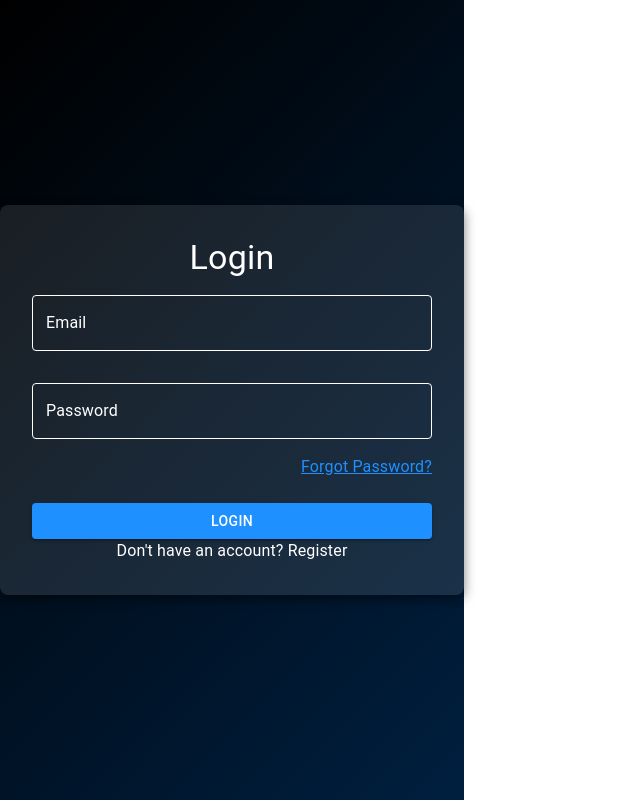
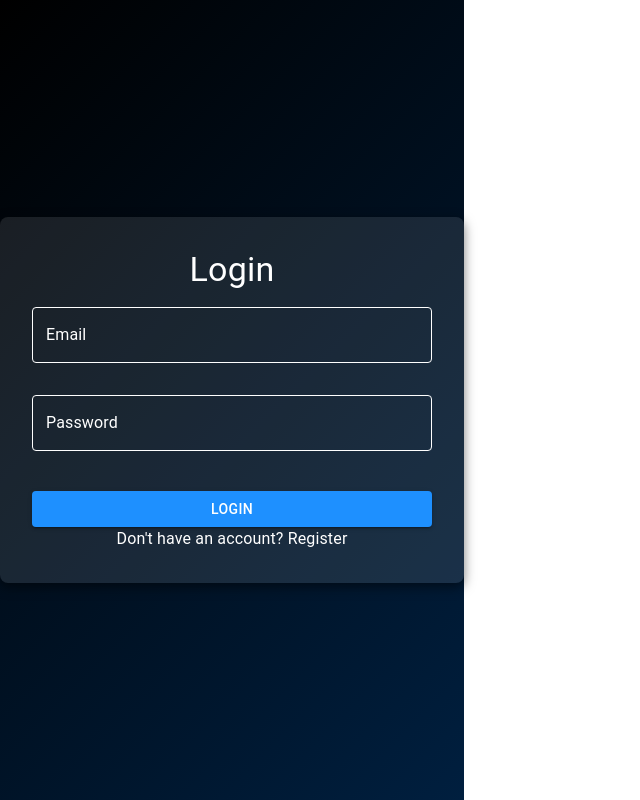
Before and after one commit to Timi16/Tchess, a React (Vite) app: page / in a window 1280 px wide. Shown: the whole page, without its empty margins (0-640 px from the left). Built offline with nearby package versions, Linux system fonts and the light colour scheme.

Commit message:
Fixing bugs

```diff
--- a/src/App.jsx
+++ b/src/App.jsx
@@ -1,4 +1,5 @@
 import React, { useState } from 'react';
+import { BrowserRouter as Router, Route, Routes, Navigate } from 'react-router-dom';
 import AuthScreen from './AuthScreen';
 import Home from './Home';
 
@@ -10,13 +11,18 @@ const App = () => {
   };
 
   return (
-    <div>
-      {username ? (
-        <Home username={username} />
-      ) : (
-        <AuthScreen navigateToForgotPassword={() => {}} onLoginSuccess={handleLoginSuccess} />
-      )}
-    </div>
+    <Router>
+      <Routes>
+        <Route
+          path="/"
+          element={username ? <Navigate to="/home" /> : <AuthScreen onLoginSuccess={handleLoginSuccess} />}
+        />
+        <Route
+          path="/home"
+          element={username ? <Home username={username} /> : <Navigate to="/" />}
+        />
+      </Routes>
+    </Router>
   );
 };
 
--- a/src/AuthScreen.jsx
+++ b/src/AuthScreen.jsx
@@ -1,8 +1,9 @@
 import React, { useState } from "react";
 import styled from "styled-components";
 import { Button, TextField, Typography, CircularProgress, Snackbar } from "@mui/material";
+import { useNavigate } from "react-router-dom"; // Import useNavigate
 
-const AuthScreen = ({ navigateToForgotPassword, onLoginSuccess }) => {
+const AuthScreen = ({ onLoginSuccess }) => {
   const [isLogin, setIsLogin] = useState(true);
   const [email, setEmail] = useState("");
   const [password, setPassword] = useState("");
@@ -11,6 +12,7 @@ const AuthScreen = ({ navigateToForgotPassword, onLoginSuccess }) => {
   const [loading, setLoading] = useState(false);
   const [snackbarOpen, setSnackbarOpen] = useState(false);
   const [snackbarMessage, setSnackbarMessage] = useState("");
+  const navigate = useNavigate(); // Initialize useNavigate
 
   const toggleMode = () => {
     setIsLogin(!isLogin);
@@ -70,20 +72,24 @@ const AuthScreen = ({ navigateToForgotPassword, onLoginSuccess }) => {
         const data = await response.json();
 
         if (response.ok) {
-          // Successful login/registration
           if (isLogin) {
-            // Redirect or show the home page
             onLoginSuccess(data.username); // Pass username to the parent component
+            navigate("/home"); // Navigate to the home page
           } else {
-            setSnackbarMessage("Registration successful! Please login.");
+            setSnackbarMessage("Registration successful! Please log in.");
+            setSnackbarOpen(true);
+            setTimeout(() => {
+              navigate("/"); // Redirect to login page after showing message
+            }, 3000); // Wait for 3 seconds before navigating
           }
         } else {
-          // Handle unsuccessful login/registration
           setSnackbarMessage(data.message || "An error occurred");
+          setSnackbarOpen(true);
         }
       } catch (error) {
         console.error("Error:", error);
         setSnackbarMessage("An unexpected error occurred. Please try again.");
+        setSnackbarOpen(true);
       } finally {
         setLoading(false);
       }
@@ -139,25 +145,17 @@ const AuthScreen = ({ navigateToForgotPassword, onLoginSuccess }) => {
           helperText={errors.password}
         />
 
-        {isLogin && (
-          <ForgotPasswordLink onClick={navigateToForgotPassword}>
-            Forgot Password?
-          </ForgotPasswordLink>
-        )}
-
         <StyledButton variant="contained" type="submit" fullWidth disabled={loading}>
           {loading ? <CircularProgress size={24} color="inherit" /> : isLogin ? "Login" : "Register"}
         </StyledButton>
 
         <SwitchModeText onClick={toggleMode}>
-          {isLogin
-            ? "Don't have an account? Register"
-            : "Already have an account? Login"}
+          {isLogin ? "Don't have an account? Register" : "Already have an account? Login"}
         </SwitchModeText>
       </FormWrapper>
 
       <Snackbar
-        open={!!snackbarMessage}
+        open={snackbarOpen}
         autoHideDuration={6000}
         onClose={handleSnackbarClose}
         message={snackbarMessage}
@@ -236,19 +234,6 @@ const StyledButton = styled(Button)`
   }
 `;
 
-const ForgotPasswordLink = styled(Typography)`
-  color: #1e90ff;
-  text-align: right;
-  margin-top: 0.5rem;
-  margin-bottom: 1.5rem;
-  cursor: pointer;
-  text-decoration: underline;
-
-  &:hover {
-    color: #4682b4;
-  }
-`;
-
 const SwitchModeText = styled(Typography)`
   color: white;
   text-align: center;
```
